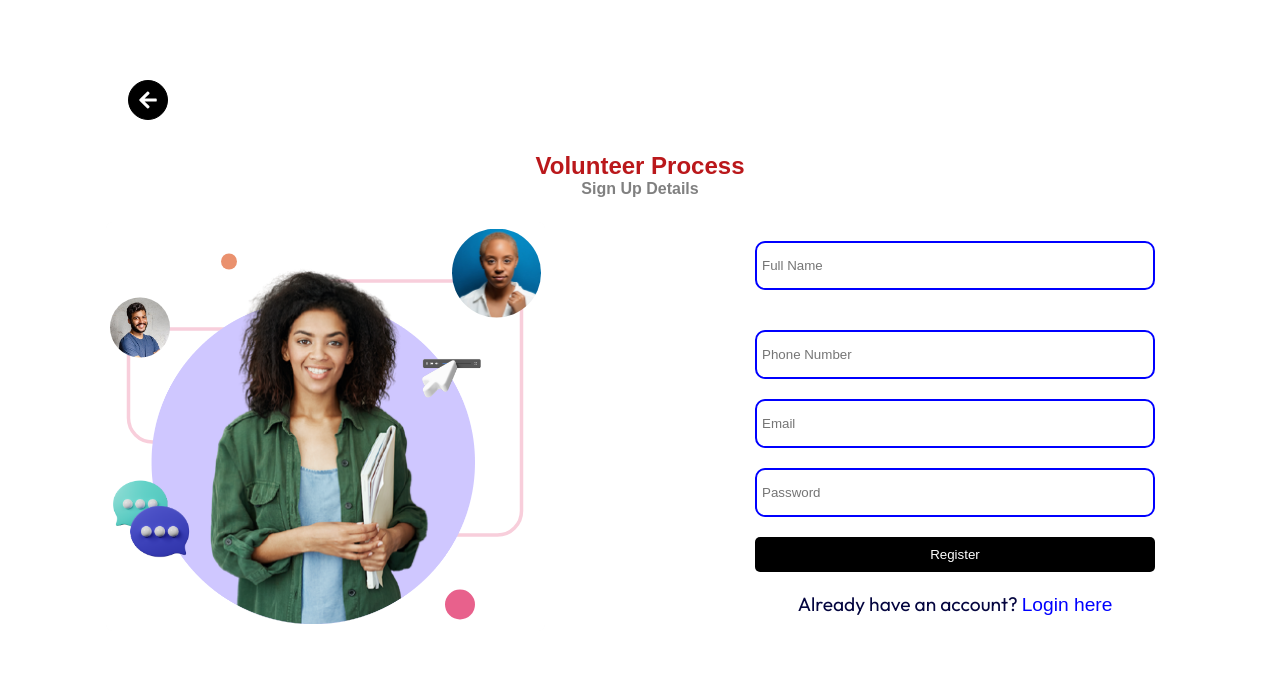
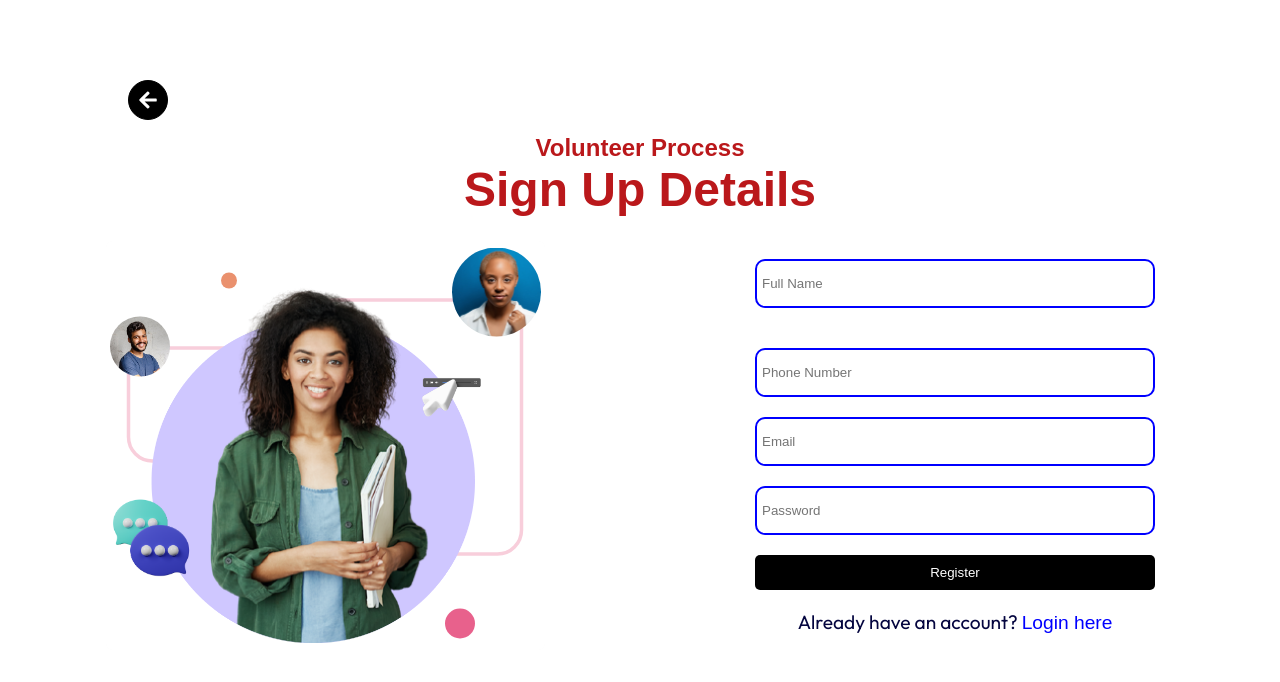
Before and after one commit to SoftNetinnovationlabs/smallestlibraryinafrica, a React (Vite) app in the folder frontend/: page /register in a window 1280 px wide. Shown: the top 682 px of the page. Built offline with nearby package versions, Linux system fonts and the light colour scheme; a web font is replaced by a local one.

Commit message:
adds h1 in auth

```diff
--- a/frontend/src/components/Auth/Auth.jsx
+++ b/frontend/src/components/Auth/Auth.jsx
@@ -51,7 +51,7 @@ const Auth = () => {
     <div className="Auth">
       <Link to="/" className="back"><FaArrowLeft /></Link>
       <h2>Volunteer Process</h2>
-      <h4>{currState === 'signup' ? 'Sign Up Details' : 'Login'}</h4>
+      <h1>{currState === 'signup' ? 'Sign Up Details' : 'Welcome Back!'}</h1>
 
 <div className="auth__content">
   <div className="auth__body">
```
